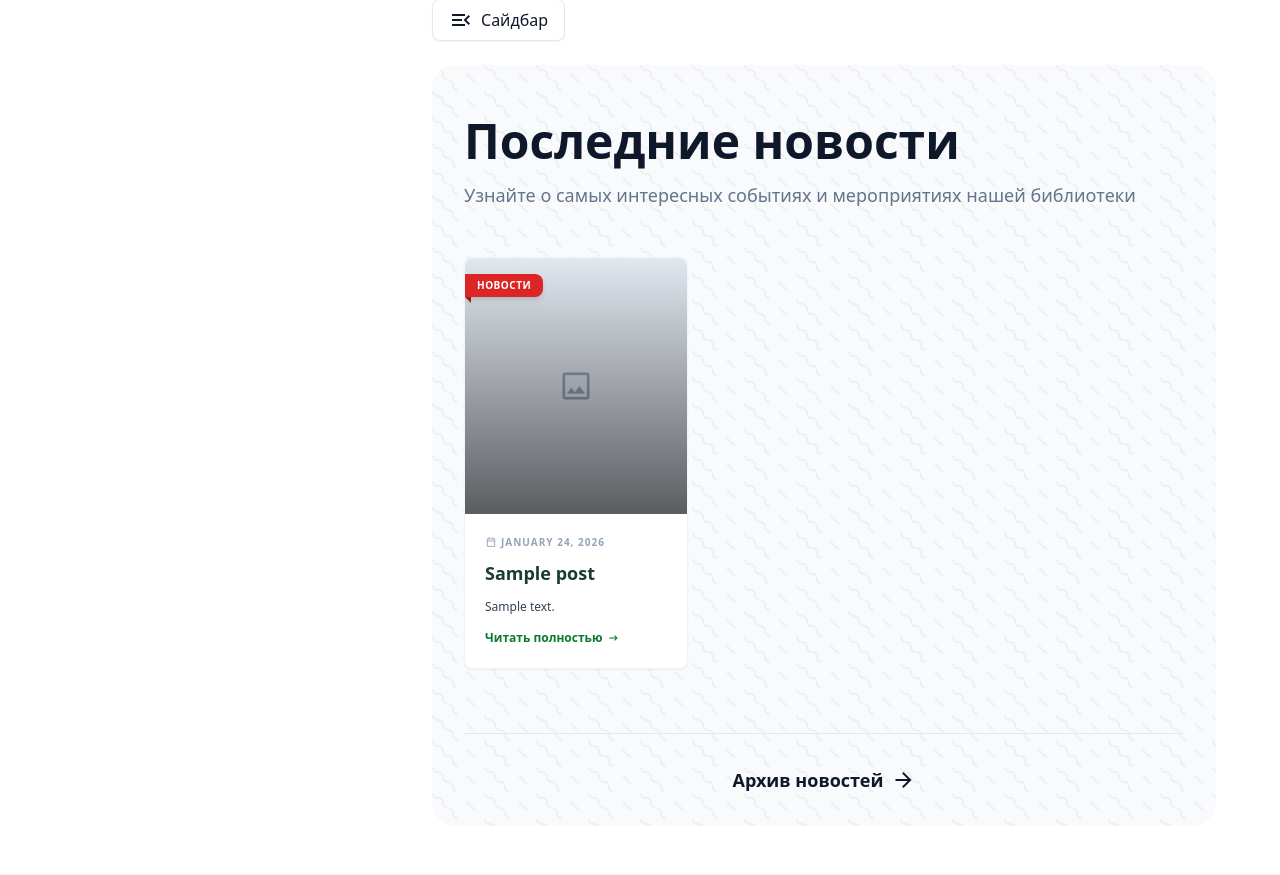
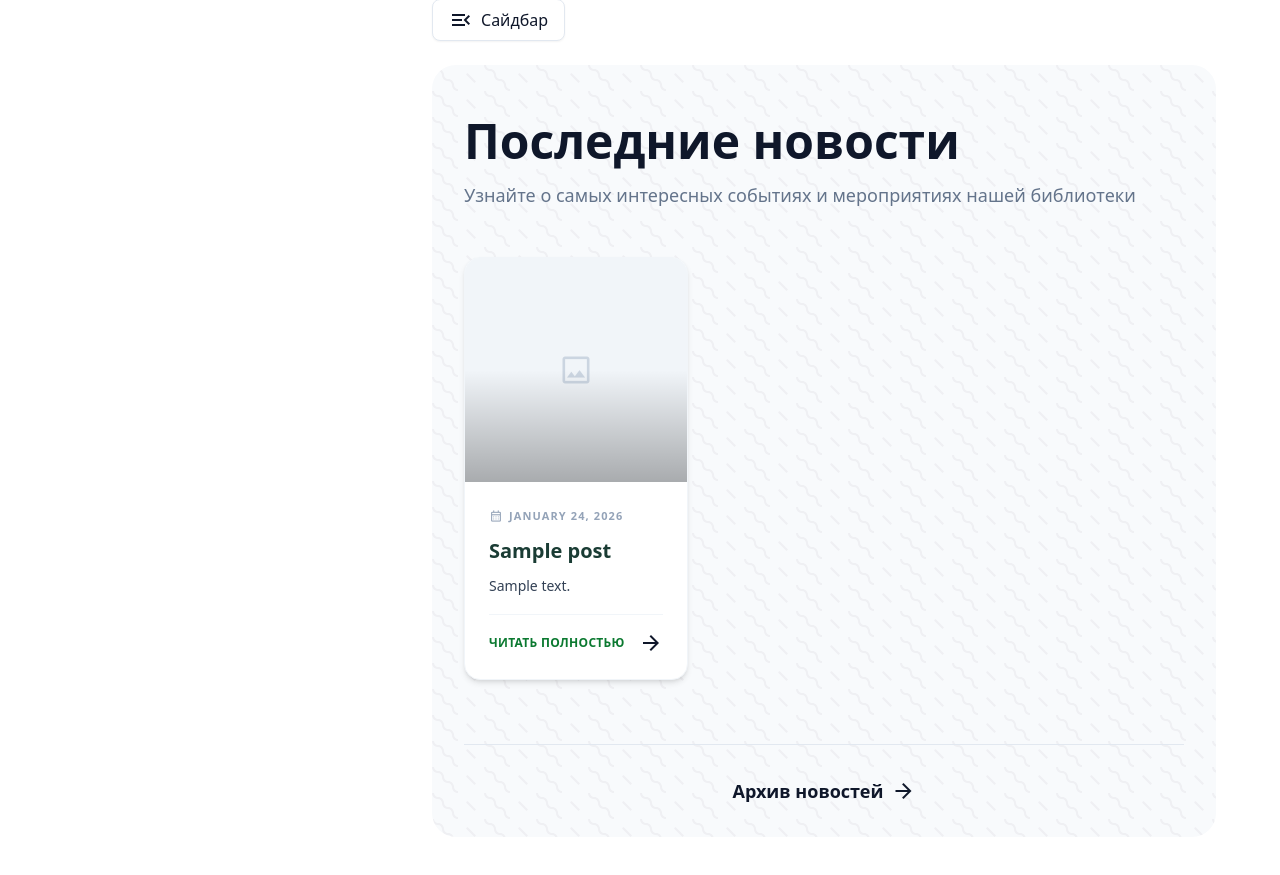
Before and after one commit to giddammit-crypto/biblioteka33, a WordPress theme: template wp-content/themes/city-library/index.php in a window 1280 px wide. Shown: the part 849-1724 px from the top of the page. Run offline with PHP 8.4 and a stand-in for WordPress, Linux system fonts and the light colour scheme; the site name, menu and one post (Sample post) are stand-ins, and other content is empty; some libraries are stand-ins or nearby versions; some web fonts are replaced.

Commit message:
Refine news cards, disable comments, and implement toggleable sidebar

```diff
--- a/wp-content/themes/city-library/template-parts/content-post-card.php
+++ b/wp-content/themes/city-library/template-parts/content-post-card.php
@@ -4,41 +4,60 @@ $title_color = get_theme_mod('news_card_grid_title_color', '#1A3C34');
 $text_color = get_theme_mod('news_card_grid_text_color', '#334155');
 $link_color = get_theme_mod('news_card_grid_link_color', '#0b7930');
 ?>
-<div class="group bg-white dark:bg-slate-800 rounded-lg overflow-hidden shadow-sm hover:shadow-xl transition-all duration-500 border border-slate-100 dark:border-slate-700 flex flex-col" style="background-color: <?php echo esc_attr($bg_color); ?>;">
-    <div class="relative overflow-hidden w-full h-48 sm:h-56 md:h-64">
-        <?php if (has_post_thumbnail()) : ?>
-            <?php the_post_thumbnail('large', array('class' => 'absolute inset-0 w-full h-full object-cover transition-transform duration-500 group-hover:scale-105')); ?>
-        <?php else : ?>
-            <div class="absolute inset-0 bg-slate-200 dark:bg-slate-700 flex items-center justify-center">
-                <span class="material-symbols-outlined text-4xl text-slate-400">image</span>
+<article class="group relative flex flex-col h-full bg-white dark:bg-slate-800 rounded-2xl overflow-hidden shadow-md hover:shadow-2xl transition-all duration-300 hover:-translate-y-1 border border-slate-100 dark:border-slate-700 isolate" style="background-color: <?php echo esc_attr($bg_color); ?>;">
+
+    <!-- Image Container -->
+    <div class="relative overflow-hidden w-full h-56 shrink-0">
+        <a href="<?php the_permalink(); ?>" class="block w-full h-full" tabindex="-1" aria-hidden="true">
+            <?php if (has_post_thumbnail()) : ?>
+                <?php the_post_thumbnail('large', array('class' => 'absolute inset-0 w-full h-full object-cover transition-transform duration-700 group-hover:scale-105')); ?>
+            <?php else : ?>
+                <div class="absolute inset-0 bg-slate-100 dark:bg-slate-700 flex items-center justify-center">
+                    <span class="material-symbols-outlined text-4xl text-slate-300 dark:text-slate-600">image</span>
+                </div>
+            <?php endif; ?>
+            <div class="absolute inset-0 bg-gradient-to-t from-black/50 via-transparent to-transparent opacity-60 transition-opacity duration-300"></div>
+        </a>
+
+        <!-- Floating Category Badge -->
+        <?php
+        $categories = get_the_category();
+        if (!empty($categories)) : ?>
+            <div class="absolute top-4 left-4 z-10">
+                <span class="inline-flex items-center px-3 py-1 rounded-full text-[10px] font-bold uppercase tracking-wider bg-white/90 dark:bg-slate-900/90 backdrop-blur-sm text-primary shadow-sm border border-white/20">
+                    <?php echo esc_html($categories[0]->name); ?>
+                </span>
             </div>
         <?php endif; ?>
-        <div class="absolute inset-0 bg-gradient-to-t from-black/60 to-transparent pointer-events-none"></div>
-        <div class="absolute top-4 left-0 bg-red-600 text-white text-[10px] font-bold px-3 py-1 rounded-r-lg shadow-md uppercase tracking-wider before:content-[''] before:absolute before:left-0 before:top-full before:border-t-[6px] before:border-t-red-800 before:border-l-[6px] before:border-l-transparent">
-            <?php
-            $categories = get_the_category();
-            if (!empty($categories)) {
-                echo esc_html($categories[0]->name);
-            } else {
-                echo 'Новости';
-            }
-            ?>
+    </div>
+
+    <!-- Content -->
+    <div class="flex flex-col flex-grow p-6 relative">
+        <!-- Date -->
+        <div class="flex items-center text-slate-400 dark:text-slate-500 text-[11px] font-bold tracking-widest uppercase mb-3">
+            <span class="material-symbols-outlined text-sm mr-1.5">calendar_month</span>
+            <?php echo get_the_date(); ?>
+        </div>
+
+        <!-- Title -->
+        <h3 class="text-xl font-bold font-display leading-tight mb-3 line-clamp-2">
+            <a href="<?php the_permalink(); ?>" class="transition-colors hover:text-primary focus:outline-none focus:underline" style="color: <?php echo esc_attr($title_color); ?>;">
+                <?php the_title(); ?>
+                <span class="absolute inset-0" aria-hidden="true"></span>
+            </a>
+        </h3>
+
+        <!-- Excerpt -->
+        <div class="text-sm leading-relaxed line-clamp-3 mb-4 flex-grow" style="color: <?php echo esc_attr($text_color); ?>;">
+            <?php the_excerpt(); ?>
+        </div>
+
+        <!-- Footer / Link -->
+        <div class="pt-4 mt-auto border-t border-slate-100 dark:border-slate-700 flex items-center justify-between">
+            <span class="inline-flex items-center text-xs font-bold uppercase tracking-wide group-hover:text-primary transition-colors relative z-10" style="color: <?php echo esc_attr($link_color); ?>;">
+                <?php _e('Читать полностью', 'city-library'); ?>
+            </span>
+            <span class="material-symbols-outlined text-primary transform transition-transform duration-300 group-hover:translate-x-1" aria-hidden="true">arrow_forward</span>
         </div>
     </div>
-    <div class="p-5 space-y-3 flex-grow flex flex-col">
-        <div class="flex items-center text-slate-400 dark:text-slate-500 text-[10px] font-semibold tracking-widest uppercase">
-            <span class="material-symbols-outlined text-xs mr-1">calendar_today</span>
-            <?php echo get_the_date(); ?>
-        </div>
-        <h3 class="text-lg font-bold font-display group-hover:text-primary transition-colors leading-tight" style="color: <?php echo esc_attr($title_color); ?>;">
-            <a href="<?php the_permalink(); ?>"><?php the_title(); ?></a>
-        </h3>
-        <div class="text-slate-600 dark:text-slate-400 text-xs line-clamp-3 leading-relaxed flex-grow" style="color: <?php echo esc_attr($text_color); ?>;">
-            <?php the_excerpt(); ?>
-        </div>
-        <a class="inline-flex items-center text-secondary dark:text-primary font-bold text-xs group/link mt-2" href="<?php the_permalink(); ?>" style="color: <?php echo esc_attr($link_color); ?>;">
-            <?php _e('Читать полностью', 'city-library'); ?>
-            <span class="material-symbols-outlined ml-1 text-sm transition-transform group-hover/link:translate-x-1">arrow_right_alt</span>
-        </a>
-    </div>
-</div>
+</article>
```
Also changed, not shown: wp-content/themes/city-library/single.php (+53 -24 lines), wp-content/themes/city-library/template-parts/content-post-card-list.php (+48 -19 lines).
